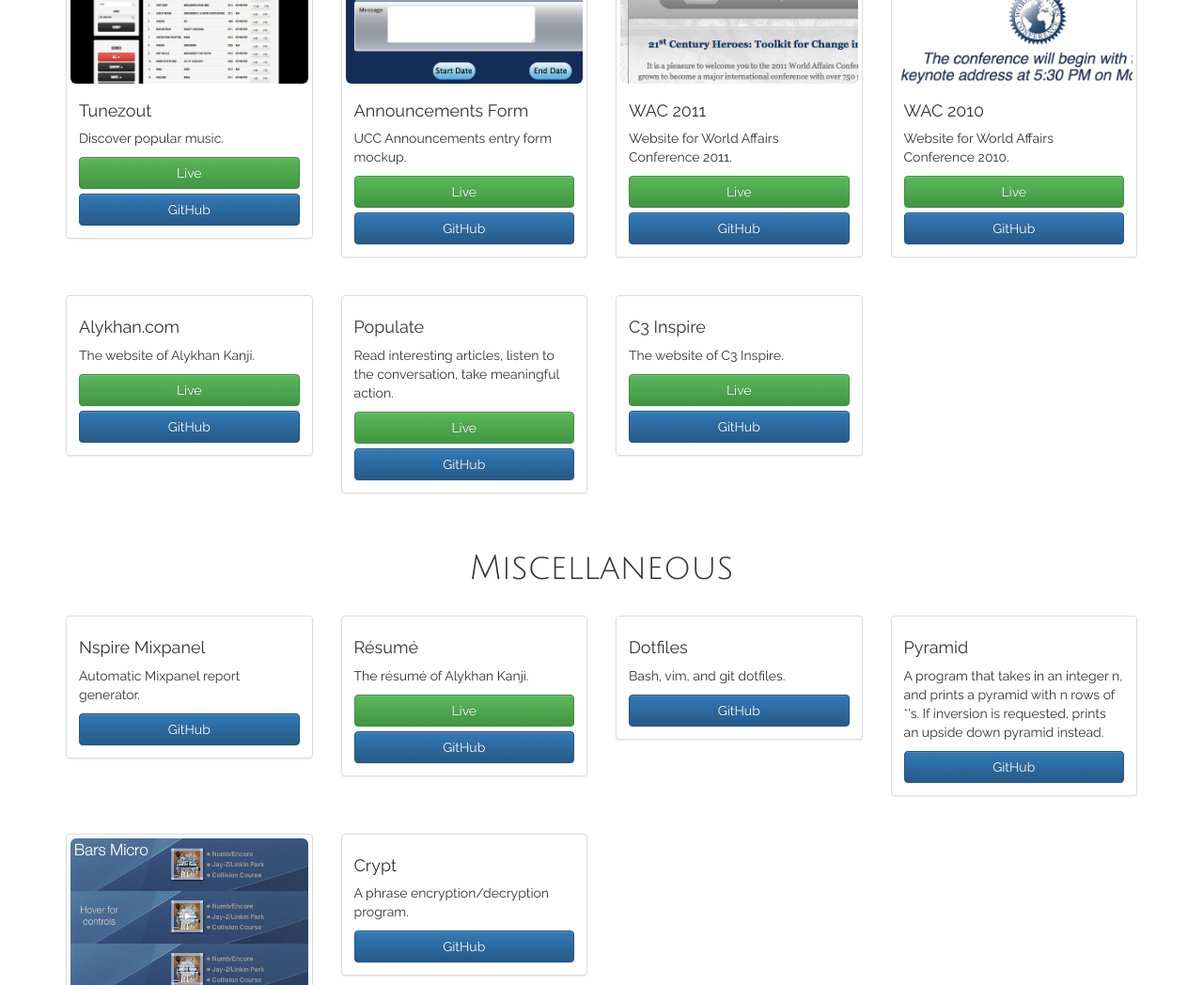
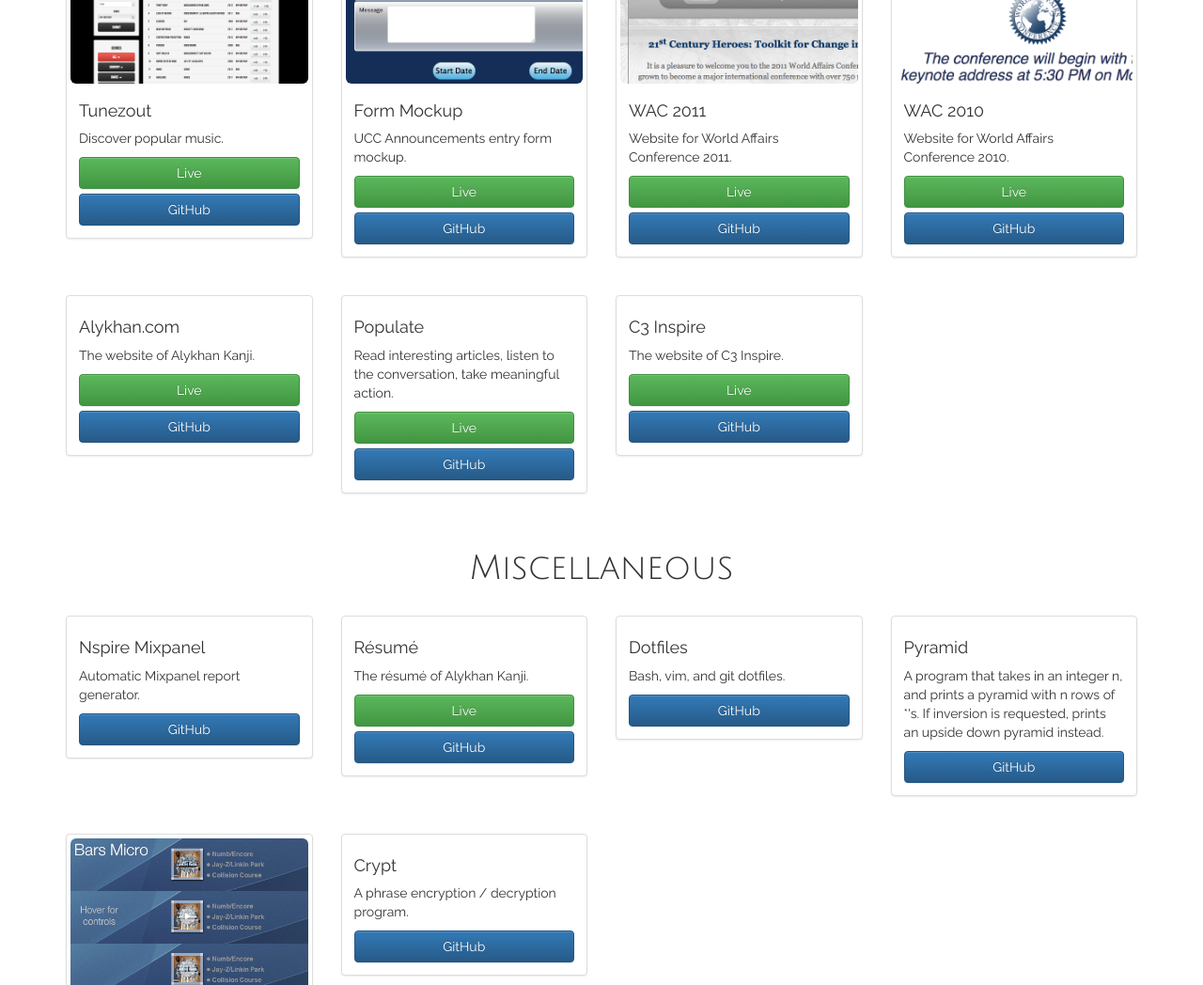
Before and after one commit to alykhank/alykhank.github.io, a Jekyll site: the page built from portfolio.html, in a window 1280 px wide and 1400 px high, scrolled down 1686 px. Shown: the part 153-1201 px from the top of the window at 94% size. Built offline with Jekyll 4.4.1, drawn with Linux system fonts in a browser that asks for light colours; nearby versions of some CDN libraries; comment, search, counter and statistics services are not loaded.

Commit message:
Reword to improve spacing on mobile

```diff
--- a/portfolio.html
+++ b/portfolio.html
@@ -95,7 +95,7 @@
 		<div class="thumbnail">
 			<img src="img/ucc_thumb.png" alt="UCC Announcements Entry Form Mockup" class="img-rounded img-responsive">
 			<div class="caption">
-				<h4>Announcements Form</h4>
+				<h4>Form Mockup</h4>
 				<p>UCC Announcements entry form mockup.</p>
 				<a href="ucc/" target="_blank" class="btn btn-success btn-block">Live</a>
 				<a href="https://github.com/alykhank/ucc" target="_blank" class="btn btn-primary btn-block">GitHub</a>
@@ -230,7 +230,7 @@
 			<!-- <img src="" alt="Crypt" class="img-rounded img-responsive"> -->
 			<div class="caption">
 				<h4>Crypt</h4>
-				<p>A phrase encryption/decryption program.</p>
+				<p>A phrase encryption / decryption program.</p>
 				<a href="https://github.com/alykhank/crypt" target="_blank" class="btn btn-primary btn-block">GitHub</a>
 			</div>
 		</div>
```
